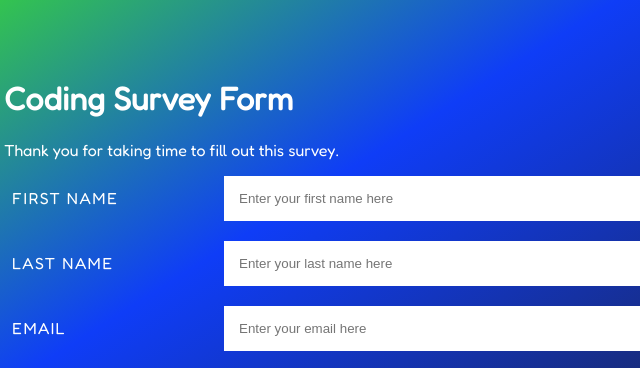
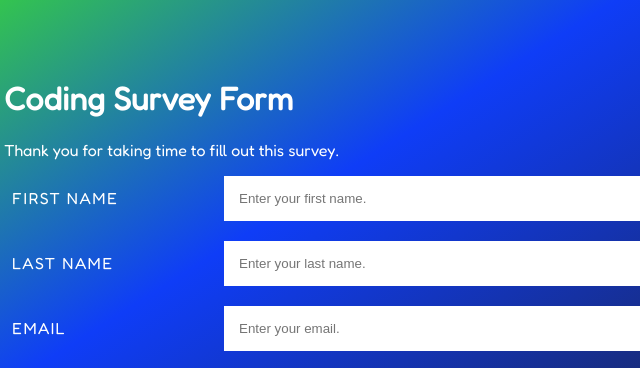
Before and after one commit to AudreyKBorges/survey-form, a plain HTML site: page index.html in a window 1280 px wide. Shown: the top 368 px of the page, 236-876 px from the left. Drawn offline with Linux system fonts and the light colour scheme.

Commit message:
Minor changes to text

```diff
--- a/index.html
+++ b/index.html
@@ -13,15 +13,15 @@
       <p id="description">Thank you for taking time to fill out this survey.</p>
       <li>
         <label for="first-name">First Name</label>
-        <input type="text" id="first-name" placeholder="Enter your first name here">
+        <input type="text" id="first-name" placeholder="Enter your first name.">
       </li>
       <li>
         <label for="last-name">Last Name</label>
-        <input type="text" id="last-name" placeholder="Enter your last name here">
+        <input type="text" id="last-name" placeholder="Enter your last name.">
       </li>
       <li>
         <label for="email">Email</label>
-        <input type="email" id="email-label" placeholder="Enter your email here">
+        <input type="email" id="email-label" placeholder="Enter your email.">
       </li>
       <li>
         <label for="number" id="number-label">Age (optional)</label>
```
